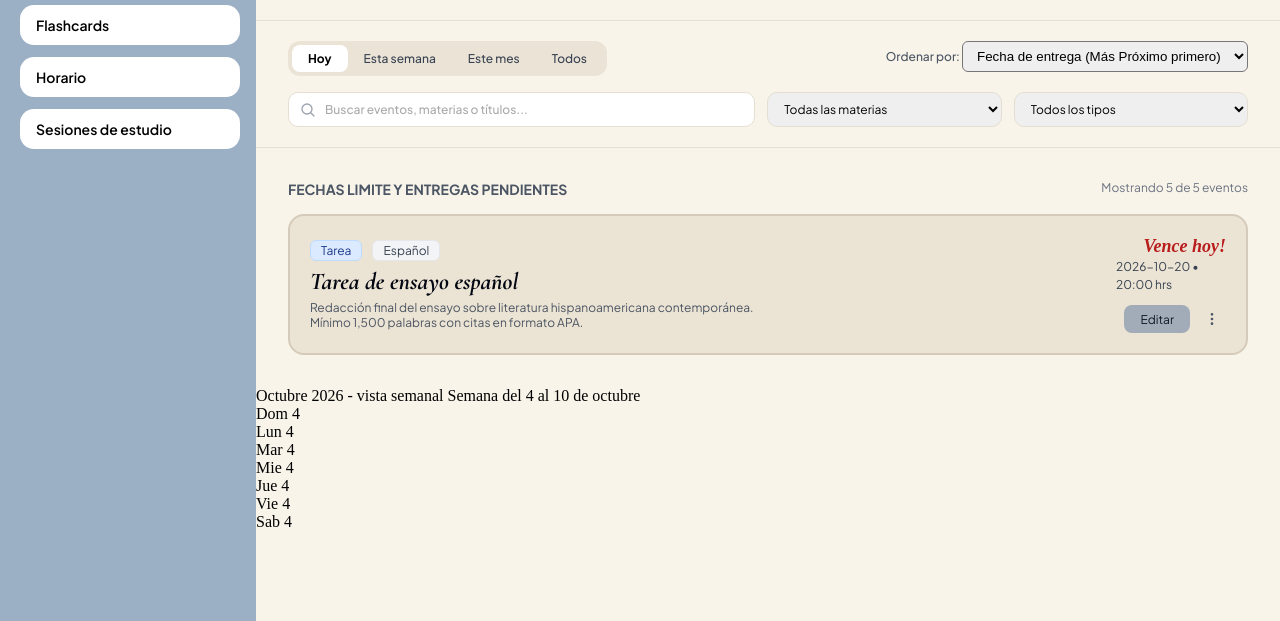
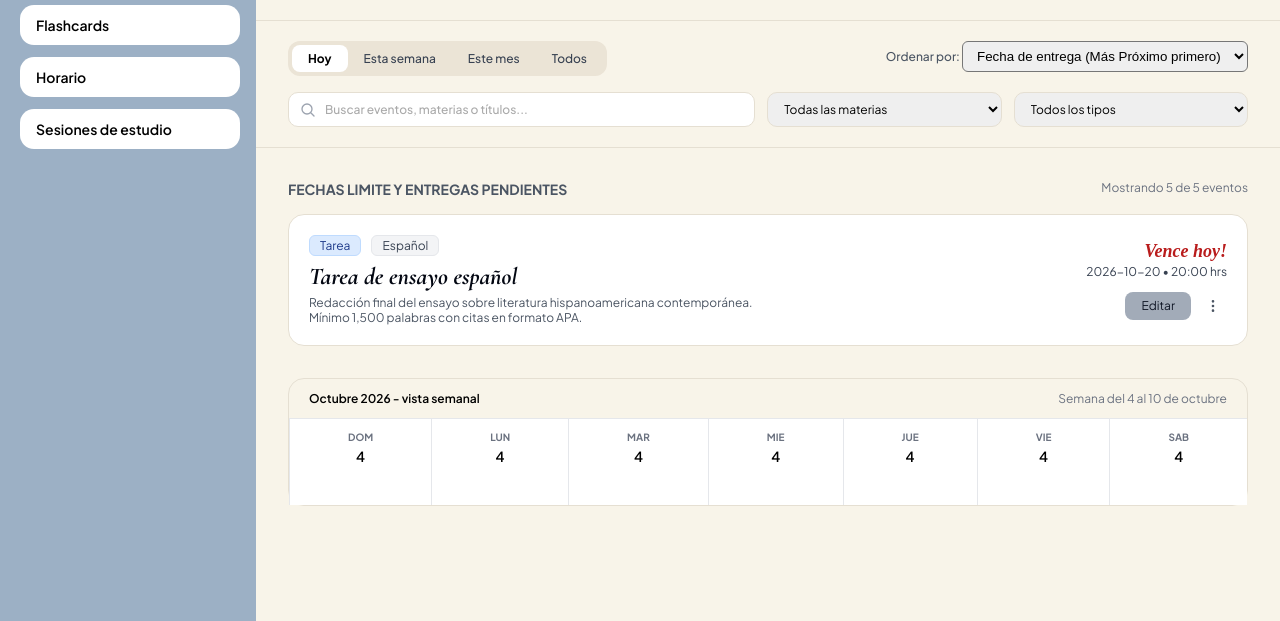
Before and after one commit to CaAnd610/Task-Manager, a plain HTML site: page Frontend/Pages/events.html in a window 1280 px wide. Shown: the part 179-800 px from the top of the page. Drawn offline with nearby package versions, Linux system fonts and the light colour scheme; a web font is replaced by a local one.

Commit message:
feat: finish events frontend

```diff
--- a/Frontend/Pages/events.html
+++ b/Frontend/Pages/events.html
@@ -122,31 +122,31 @@
             </div>
             <div class="calendar-days">
                 <div class="calendar-day">
-                    <span class="calenadar-day__name">Dom</span>
+                    <span class="calendar-day__name">DOM</span>
                     <span class="calendar-day__number">4</span>
                 </div>
                 <div class="calendar-day">
-                    <span class="calenadar-day__name">Lun</span>
+                    <span class="calendar-day__name">LUN</span>
                     <span class="calendar-day__number">4</span>
                 </div>
                 <div class="calendar-day">
-                    <span class="calenadar-day__name">Mar</span>
+                    <span class="calendar-day__name">MAR</span>
                     <span class="calendar-day__number">4</span>
                 </div>
                 <div class="calendar-day">
-                    <span class="calenadar-day__name">Mie</span>
+                    <span class="calendar-day__name">MIE</span>
                     <span class="calendar-day__number">4</span>
                 </div>
                 <div class="calendar-day">
-                    <span class="calenadar-day__name">Jue</span>
+                    <span class="calendar-day__name">JUE</span>
                     <span class="calendar-day__number">4</span>
                 </div>
                 <div class="calendar-day">
-                    <span class="calenadar-day__name">Vie</span>
+                    <span class="calendar-day__name">VIE</span>
                     <span class="calendar-day__number">4</span>
                 </div>
                 <div class="calendar-day">
-                    <span class="calenadar-day__name">Sab</span>
+                    <span class="calendar-day__name">SAB</span>
                     <span class="calendar-day__number">4</span>
                 </div>
             </div>
--- a/Frontend/css/events.css
+++ b/Frontend/css/events.css
@@ -2,6 +2,10 @@
 
 body {
     display: flex;
+}
+
+body::-webkit-scrollbar {
+    display: none;
 }
 
 main {
@@ -285,9 +289,9 @@ header {
     padding: 20px;
     margin-top: 16px;
 
-    background-color: #ebe3d3;
+    background-color: #fff;
     border-radius: 16px;
-    border: 2px solid #d6cbba;
+    border: 1px solid var(--dark-border);
 }
 
 .event-card__card-left-side {
@@ -346,7 +350,7 @@ header {
     flex-direction: column;
     gap: 12px;
 
-    width: 12%;
+    width: auto;
 }
 
 .card-right-side__due-advice {
@@ -381,10 +385,6 @@ header {
 
     align-self: center;
     border-radius: 8px;
-
-    :hover {
-        background-color: ;
-    }
 }
 
 .card-right-side__edit-event {
@@ -401,3 +401,62 @@ header {
 .card-right-side__edit-event:hover {
     background-color: #909ba9;
 }
+
+.calendar-section {
+    font-family: var(--sans);
+    font-size: 12px;
+
+    margin: 32px;
+    margin-top: 0;
+
+    border-radius: 16px;
+    border: 1px solid var(--dark-border);
+}
+
+.calendar-header {
+    display: flex;
+    justify-content: space-between;
+
+    padding: 12px 20px;
+    border-bottom: 1px solid #e5e7eb;
+}
+
+.calendar-header__tittle {
+    font-weight: 600;
+}
+
+.calendar-header__week {
+    font-weight: 400;
+    color: #6b7280;
+}
+
+.calendar-days {
+    display: grid;
+    grid-template-rows: 86px;
+    grid-template-columns: repeat(1fr, 7);
+    grid-auto-flow: column;
+}
+
+.calendar-day {
+    padding: 12px;
+
+    background-color: #fff;
+    text-align: center;
+    border-left: 1px solid #e5e7eb;
+}
+
+.calendar-day__name {
+    display: block;
+
+    font-size: 10px;
+    font-weight: 700;
+    color: #6b7280;
+}
+
+.calendar-day__number {
+    display: block;
+    margin-top: 4px;
+
+    font-size: 14px;
+    font-weight: 600;
+}
```
